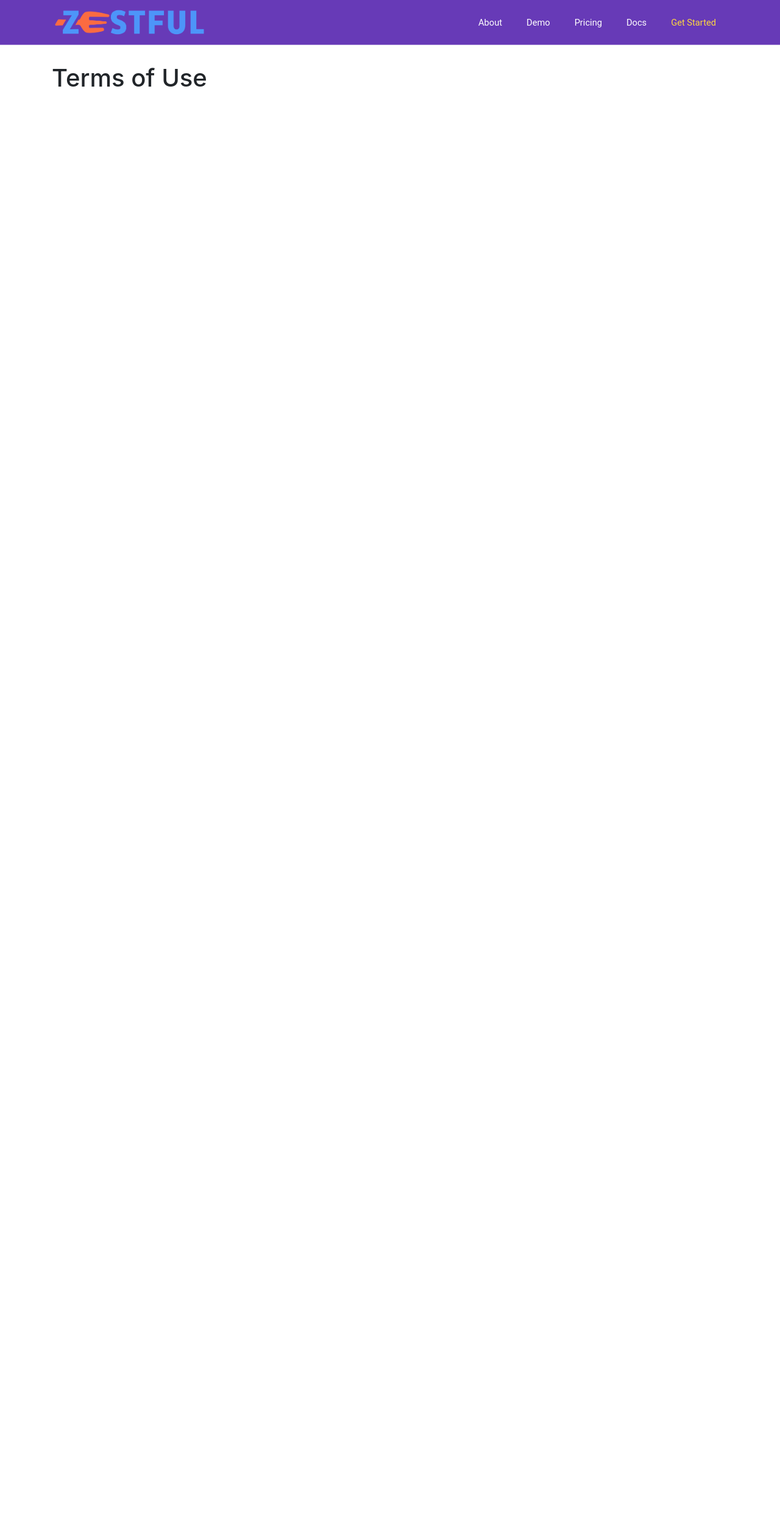
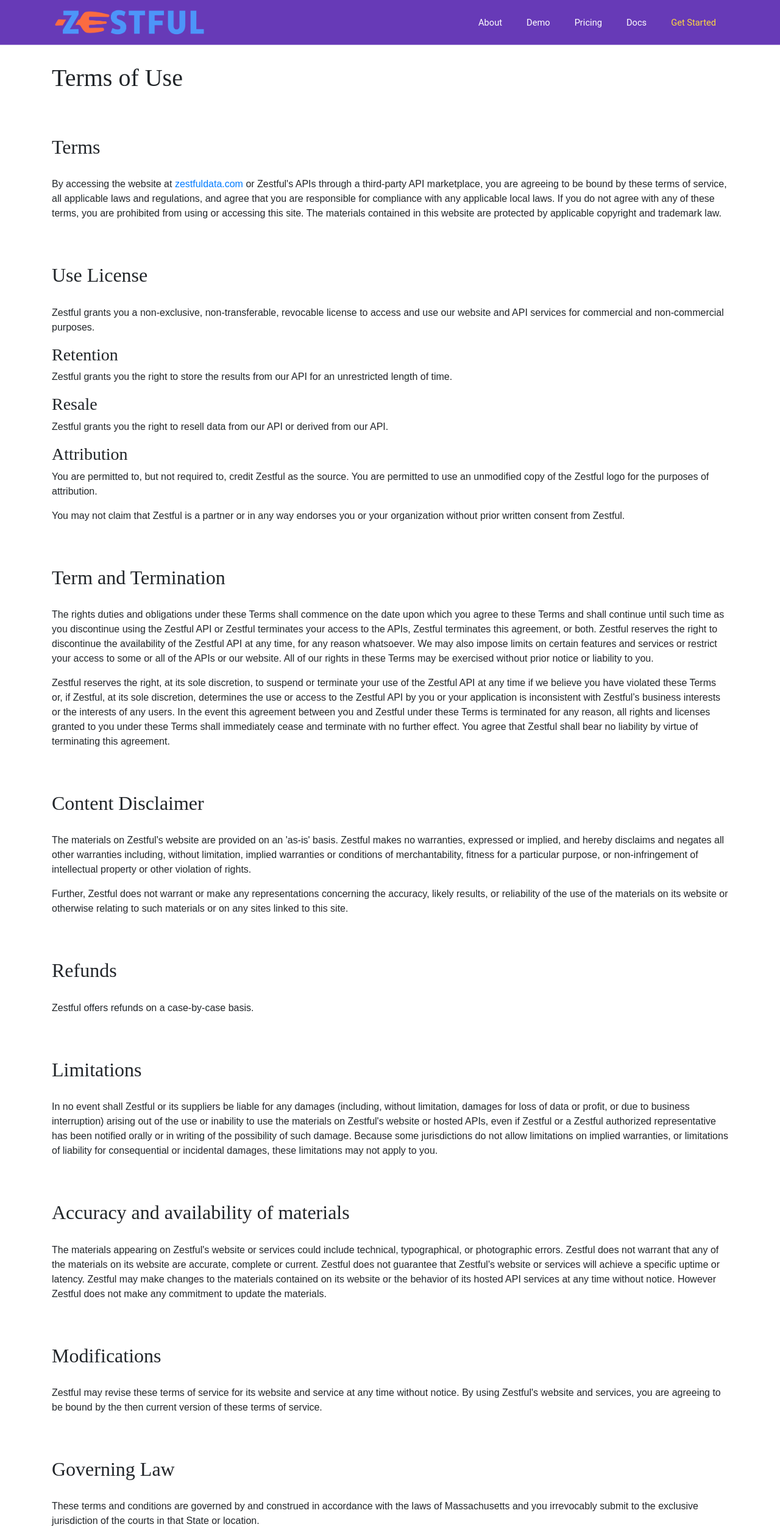
Before and after one commit to mtlynch/zestful-frontend2, a Nuxt app: page /terms-of-service in a window 1280 px wide. Shown: the whole page at 61% size. Before the commit the page ends 800 px from the top, so only its background shows below. Built offline with nearby package versions, Linux system fonts and the light colour scheme.

Commit message:
Adding more content, tweaking styles

```diff
--- a/layouts/default.vue
+++ b/layouts/default.vue
@@ -12,5 +12,35 @@
   components: {
     NavigationBar,
   },
+  link: [
+    {
+      rel: 'stylesheet',
+      href:
+        'https://fonts.googleapis.com/css?family=Calistoga|Rubik&display=swap',
+    },
+  ],
 };
 </script>
+
+<style>
+body {
+  font-family: 'Rubik', sans-serif;
+}
+
+h1,
+h2,
+h3,
+h4,
+h5 {
+  font-family: 'Calistoga', serif;
+}
+
+h1 {
+  margin-bottom: 20px;
+}
+
+h2 {
+  margin-top: 70px;
+  margin-bottom: 30px;
+}
+</style>
--- a/pages/index.vue
+++ b/pages/index.vue
@@ -1,7 +1,82 @@
 <template>
-  <div>
-    <h1>Welcome</h1>
-    <p>Hello and welcome to the Vue Static Site example</p>
+  <div class="home">
+    <h1>Parse recipe ingredients easily</h1>
+    <p>
+      Zestful's ingredient parser API turns plain recipe strings into beautiful,
+      structured JSON data.
+    </p>
+
+    <h2>Helping recipe app developers</h2>
+
+    <p>
+      Zestful allows developers to better understand the recipes their apps
+      manage.
+    </p>
+
+    <p>
+      Zestful makes recipe apps smarter about managing ingredients. Zestful
+      transforms ingredients from opaque strings to meaningful data in
+      easy-to-consume JSON format.
+    </p>
+
+    <h2>Keep the data you purchase</h2>
+
+    <p>
+      Zestful licenses its data with
+      <nuxt-link to="/terms-of-service">developer-friendly terms</nuxt-link>:
+    </p>
+
+    <ul>
+      <li>Unlimited data retention</li>
+      <li>No restrictions on resale</li>
+      <li>Zero attribution requirement</li>
+    </ul>
+
+    <p>
+      Solutions like Spoonacular and Edamam prohibit developers from storing the
+      ingredients they parse:
+    </p>
+
+    <div class="quote">
+      <blockquote>
+        You may not scrape the spoonacular API or in any way attempt to copy or
+        store the information it provides, including any derived, hashed, or
+        transformed data... If you stop using the spoonacular API or if your
+        access to the API is suspended for any reason, then you must delete all
+        data you ever obtained from the spoonacular API.
+      </blockquote>
+      <p class="quote-source">
+        -Spoonacular's
+        <a href="https://spoonacular.com/food-api/terms" rel="nofollow"
+          >Terms of Service</a
+        >
+      </p>
+    </div>
+
+    <div class="quote">
+      <blockquote>
+        You are prohibited from copying or archiving any of Edamam Content
+        and/or collecting any data from Edamam Content, without Edamam’s prior
+        written consent... In the event this agreement between you and Edamam
+        under these Terms is terminated for any reason... you shall forthwith
+        and permanently delete all Edamam Content which you used and/or
+        stored/archived in connection with your use of the Edamam API.
+      </blockquote>
+      <p class="quote-source">
+        -Edamam's
+        <a href="https://developer.edamam.com/about/terms" rel="nofollow"
+          >Terms of Service</a
+        >
+      </p>
+    </div>
+
+    <h2>Contact</h2>
+
+    <p>
+      Questions? Please reach out to
+      <a href="mailto:michael@zestfuldata.com">michael@zestfuldata.com</a>, and
+      I'll be happy to assist you.
+    </p>
   </div>
 </template>
 
--- a/pages/terms-of-service.vue
+++ b/pages/terms-of-service.vue
@@ -1,6 +1,161 @@
 <template>
-  <div>
+  <div class="terms">
     <h1>Terms of Use</h1>
+
+    <h2>
+      Terms
+    </h2>
+    <p>
+      By accessing the website at
+      <a href="https://zestfuldata.com">zestfuldata.com</a> or Zestful's APIs
+      through a third-party API marketplace, you are agreeing to be bound by
+      these terms of service, all applicable laws and regulations, and agree
+      that you are responsible for compliance with any applicable local laws. If
+      you do not agree with any of these terms, you are prohibited from using or
+      accessing this site. The materials contained in this website are protected
+      by applicable copyright and trademark law.
+    </p>
+
+    <h2>Use License</h2>
+
+    <p>
+      Zestful grants you a non-exclusive, non-transferable, revocable license to
+      access and use our website and API services for commercial and
+      non-commercial purposes.
+    </p>
+
+    <h3>Retention</h3>
+
+    <p>
+      Zestful grants you the right to store the results from our API for an
+      unrestricted length of time.
+    </p>
+
+    <h3>
+      Resale
+    </h3>
+
+    <p>
+      Zestful grants you the right to resell data from our API or derived from
+      our API.
+    </p>
+
+    <h3>
+      Attribution
+    </h3>
+
+    <p>
+      You are permitted to, but not required to, credit Zestful as the source.
+      You are permitted to use an unmodified copy of the Zestful logo for the
+      purposes of attribution.
+    </p>
+    <p>
+      You may not claim that Zestful is a partner or in any way endorses you or
+      your organization without prior written consent from Zestful.
+    </p>
+
+    <h2>
+      Term and Termination
+    </h2>
+
+    <p>
+      The rights duties and obligations under these Terms shall commence on the
+      date upon which you agree to these Terms and shall continue until such
+      time as you discontinue using the Zestful API or Zestful terminates your
+      access to the APIs, Zestful terminates this agreement, or both. Zestful
+      reserves the right to discontinue the availability of the Zestful API at
+      any time, for any reason whatsoever. We may also impose limits on certain
+      features and services or restrict your access to some or all of the APIs
+      or our website. All of our rights in these Terms may be exercised without
+      prior notice or liability to you.
+    </p>
+    <p>
+      Zestful reserves the right, at its sole discretion, to suspend or
+      terminate your use of the Zestful API at any time if we believe you have
+      violated these Terms or, if Zestful, at its sole discretion, determines
+      the use or access to the Zestful API by you or your application is
+      inconsistent with Zestful’s business interests or the interests of any
+      users. In the event this agreement between you and Zestful under these
+      Terms is terminated for any reason, all rights and licenses granted to you
+      under these Terms shall immediately cease and terminate with no further
+      effect. You agree that Zestful shall bear no liability by virtue of
+      terminating this agreement.
+    </p>
+
+    <h2>
+      Content Disclaimer
+    </h2>
+
+    <p>
+      The materials on Zestful's website are provided on an 'as-is' basis.
+      Zestful makes no warranties, expressed or implied, and hereby disclaims
+      and negates all other warranties including, without limitation, implied
+      warranties or conditions of merchantability, fitness for a particular
+      purpose, or non-infringement of intellectual property or other violation
+      of rights.
+    </p>
+    <p>
+      Further, Zestful does not warrant or make any representations concerning
+      the accuracy, likely results, or reliability of the use of the materials
+      on its website or otherwise relating to such materials or on any sites
+      linked to this site.
+    </p>
+
+    <h2>
+      Refunds
+    </h2>
+
+    <p>
+      Zestful offers refunds on a case-by-case basis.
+    </p>
+
+    <h2>
+      Limitations
+    </h2>
+    <p>
+      In no event shall Zestful or its suppliers be liable for any damages
+      (including, without limitation, damages for loss of data or profit, or due
+      to business interruption) arising out of the use or inability to use the
+      materials on Zestful's website or hosted APIs, even if Zestful or a
+      Zestful authorized representative has been notified orally or in writing
+      of the possibility of such damage. Because some jurisdictions do not allow
+      limitations on implied warranties, or limitations of liability for
+      consequential or incidental damages, these limitations may not apply to
+      you.
+    </p>
+
+    <h2>
+      Accuracy and availability of materials
+    </h2>
+    <p>
+      The materials appearing on Zestful's website or services could include
+      technical, typographical, or photographic errors. Zestful does not warrant
+      that any of the materials on its website are accurate, complete or
+      current. Zestful does not guarantee that Zestful's website or services
+      will achieve a specific uptime or latency. Zestful may make changes to the
+      materials contained on its website or the behavior of its hosted API
+      services at any time without notice. However Zestful does not make any
+      commitment to update the materials.
+    </p>
+
+    <h2>
+      Modifications
+    </h2>
+    <p>
+      Zestful may revise these terms of service for its website and service at
+      any time without notice. By using Zestful's website and services, you are
+      agreeing to be bound by the then current version of these terms of
+      service.
+    </p>
+
+    <h2>
+      Governing Law
+    </h2>
+    <p>
+      These terms and conditions are governed by and construed in accordance
+      with the laws of Massachusetts and you irrevocably submit to the exclusive
+      jurisdiction of the courts in that State or location.
+    </p>
   </div>
 </template>
 
```
